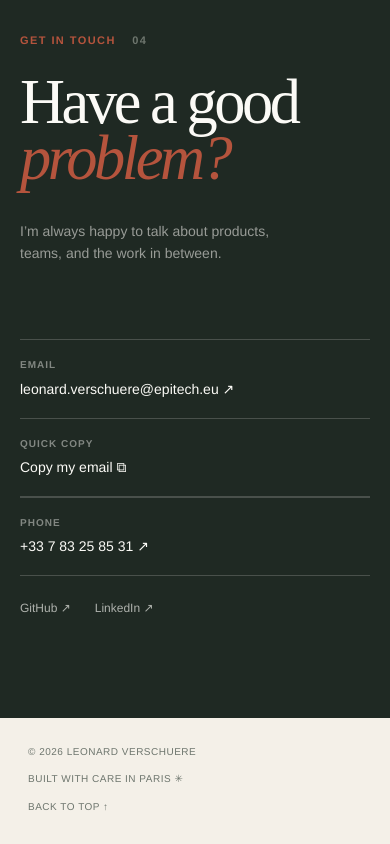
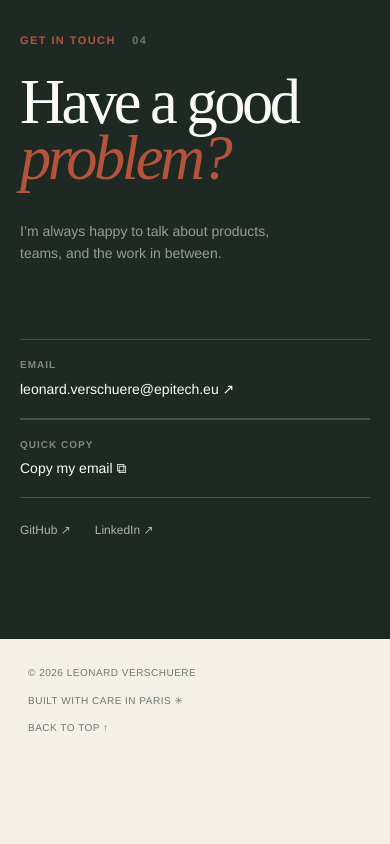
Before and after one commit to verschhh/verschhh.fr, a website: page index.html in a window 390 px wide. Shown: the part 5793-6637 px from the top of the page. After the commit the page ends 6559 px from the top, so only its background shows below. Drawn offline with Linux system fonts and the light colour scheme.

Commit message:
fix: remove phone number from portfolio

```diff
--- a/index.html
+++ b/index.html
@@ -204,10 +204,6 @@
               <span class="contact-label">Quick copy</span>
               <span>Copy my email <span aria-hidden="true">⧉</span></span>
             </button>
-            <a class="contact-link" href="tel:+33783258531">
-              <span class="contact-label">Phone</span>
-              <span>+33 7 83 25 85 31 <span aria-hidden="true">↗</span></span>
-            </a>
             <div class="social-links">
               <a href="https://github.com/verschhh" target="_blank" rel="noreferrer">GitHub ↗</a>
               <a href="https://www.linkedin.com/in/leonardverschuere" target="_blank" rel="noreferrer">LinkedIn ↗</a>
```
Also changed, not shown: AGENTS.md (+1 -1 lines).
